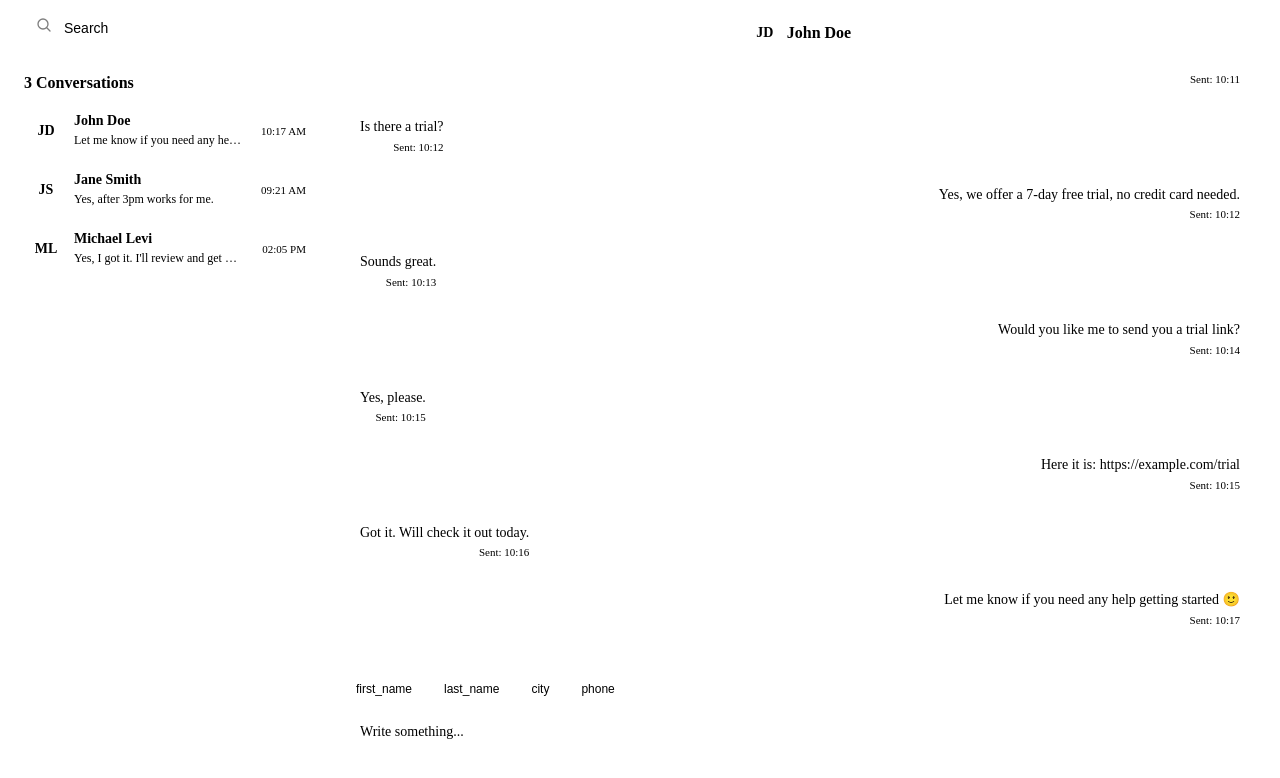
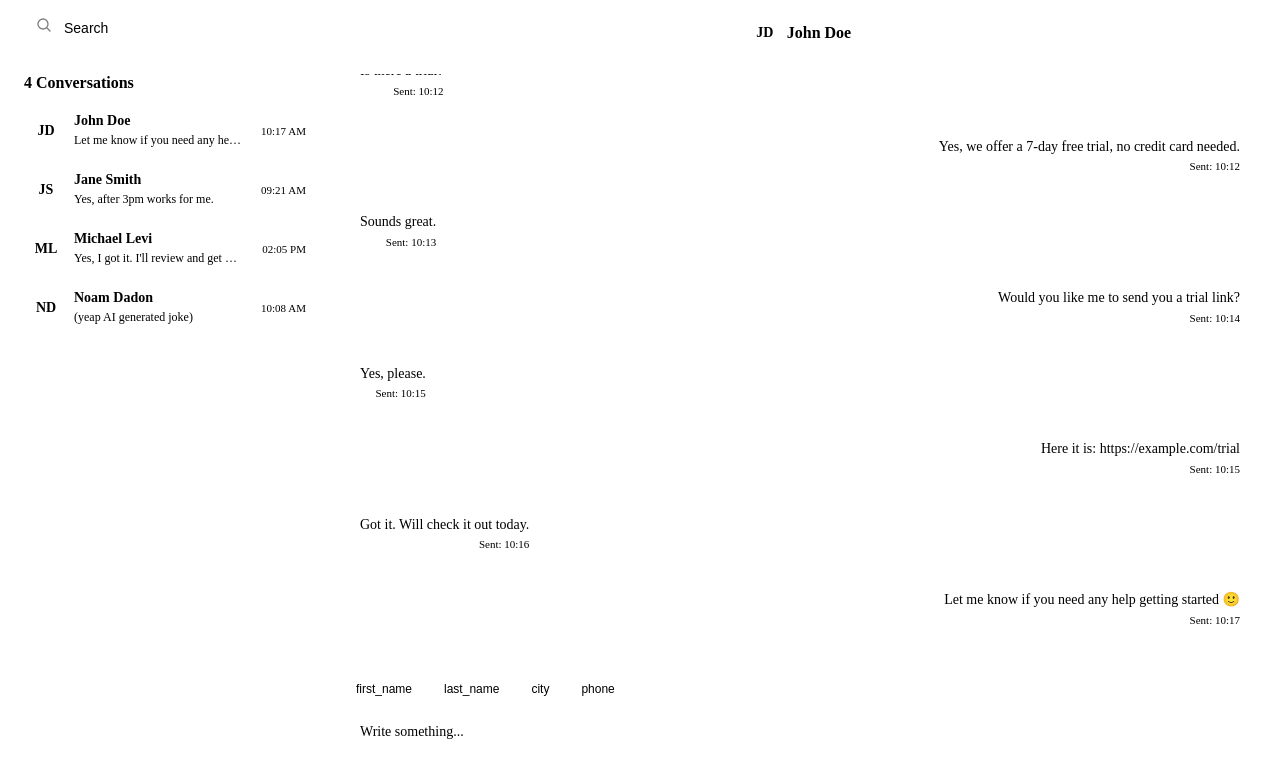
Before and after one commit to DadonStyle/commpeak_chat_app, a React (Vite) app: page / in a window 1280 px wide. Both pictures are taken after a click on the element 168 px from the left and 146 px from the top of the page. Shown: the part 16-794 px from the top of the page. Built offline with nearby package versions, Linux system fonts and the light colour scheme; the HTML template or start-up script is replaced by a standard one.

Commit message:
finish MessagesArea module

```diff
--- a/src/api/contacts.json
+++ b/src/api/contacts.json
@@ -16,5 +16,11 @@
     "first_name": "Michael",
     "last_name": "Levi",
     "city": "Haifa"
+  },
+  {
+    "phone": "+58942556669",
+    "first_name": "Noam",
+    "last_name": "Dadon",
+    "city": "Ramat gan"
   }
 ]
--- a/src/api/conversations.json
+++ b/src/api/conversations.json
@@ -125,7 +125,7 @@
       {
         "timestamp": "2025-07-27T14:00:00Z",
         "sender": "me",
-        "text": "Hello [first_name], just checking in to see if you received the proposal."
+        "text": "Hello you, just checking in to see if you received the proposal."
       },
       {
         "timestamp": "2025-07-27T14:05:00Z",
@@ -133,5 +133,40 @@
         "text": "Yes, I got it. I'll review and get back to you tomorrow."
       }
     ]
+  },
+  {
+    "phone": "+58942556669",
+    "messages": [
+      {
+        "timestamp": "2025-08-07T14:00:00Z",
+        "sender": "me",
+        "text": "Thanks for the opportunity, wanna hear a joke while you are reviewing ?"
+      },
+      {
+        "timestamp": "2025-08-07T14:05:00Z",
+        "sender": "contact",
+        "text": "Great job so far, and yea sure"
+      },
+      {
+        "timestamp": "2025-08-07T14:08:00Z",
+        "sender": "me",
+        "text": "What did the buffalo said to his son when he got into Commpeak ?"
+      },
+      {
+        "timestamp": "2025-08-07T14:10:00Z",
+        "sender": "contact",
+        "text": "What ?"
+      },
+      {
+        "timestamp": "2025-08-07T14:12:00Z",
+        "sender": "me",
+        "text": "Bison"
+      },
+      {
+        "timestamp": "2025-08-08T10:08:00Z",
+        "sender": "me",
+        "text": "(yeap AI generated joke)"
+      }
+    ]
   }
 ]
--- a/src/modules/conversations/messages-area/MessagesArea.tsx
+++ b/src/modules/conversations/messages-area/MessagesArea.tsx
@@ -1,3 +1,4 @@
+import { useMemo } from "react";
 import styles from "./MessagesArea.module.css";
 import MessageBubble from "../../../components/message-bubble/MessageBubble";
 import useScrollBottom from "../../../hooks/useScrollBottom";
@@ -11,29 +12,21 @@ interface MessagesAreaProps {
 const MessagesArea = ({ messages }: MessagesAreaProps) => {
   const messagesEndRef = useScrollBottom(messages);
 
-  const groupMessagesByDate = (messages: MessageType[]) => {
-    const grouped: { date: string; messages: MessageType[] }[] = [];
+  const shouldShowDateSeparator = (
+    currentMessage: MessageType,
+    previousMessage?: MessageType
+  ): boolean => {
+    if (!previousMessage) return true;
 
-    messages.forEach((message) => {
-      const messageDate = new Date(message.timestamp).toDateString();
-      const lastGroup = grouped[grouped.length - 1];
+    const currentDate = new Date(currentMessage.timestamp).toDateString();
+    const previousDate = new Date(previousMessage.timestamp).toDateString();
 
-      if (lastGroup && lastGroup.date === messageDate) {
-        lastGroup.messages.push(message);
-      } else {
-        grouped.push({
-          date: messageDate,
-          messages: [message],
-        });
-      }
-    });
-
-    return grouped;
+    return currentDate !== previousDate;
   };
 
-  const messageGroups = groupMessagesByDate(messages);
+  const memoizedMessages = useMemo(() => messages, [messages]);
 
-  if (messages.length === 0) {
+  if (memoizedMessages.length === 0) {
     return (
       <div className={styles.messagesArea}>
         <div className={styles.emptyState}>
@@ -48,17 +41,25 @@ const MessagesArea = ({ messages }: MessagesAreaProps) => {
   return (
     <div className={styles.messagesArea}>
       <div className={styles.messagesContent}>
-        {messageGroups.map((group) => (
-          <div key={group.date}>
-            <DateSeparator formattedDate={group.date} />
-            {group.messages.map((message, messageIndex) => (
-              <MessageBubble
-                key={`${group.date}-${messageIndex}`}
-                message={message}
-              />
-            ))}
-          </div>
-        ))}
+        {memoizedMessages.map((message, index) => {
+          const previousMessage =
+            index > 0 ? memoizedMessages[index - 1] : undefined;
+          const showSeparator = shouldShowDateSeparator(
+            message,
+            previousMessage
+          );
+
+          return (
+            <div key={`message-group-${index}`}>
+              {showSeparator && (
+                <DateSeparator
+                  formattedDate={new Date(message.timestamp).toDateString()}
+                />
+              )}
+              <MessageBubble message={message} />
+            </div>
+          );
+        })}
         <div ref={messagesEndRef} />
       </div>
     </div>
```
